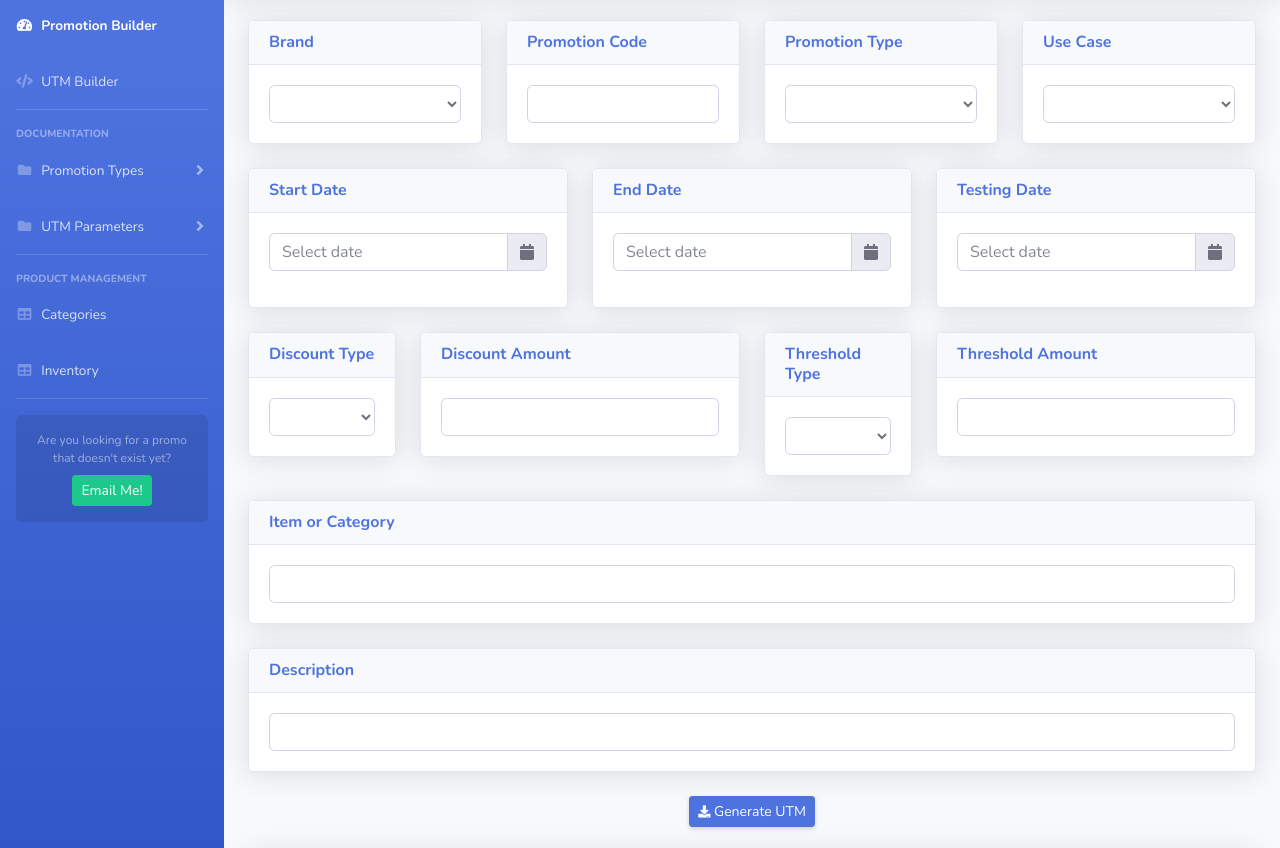
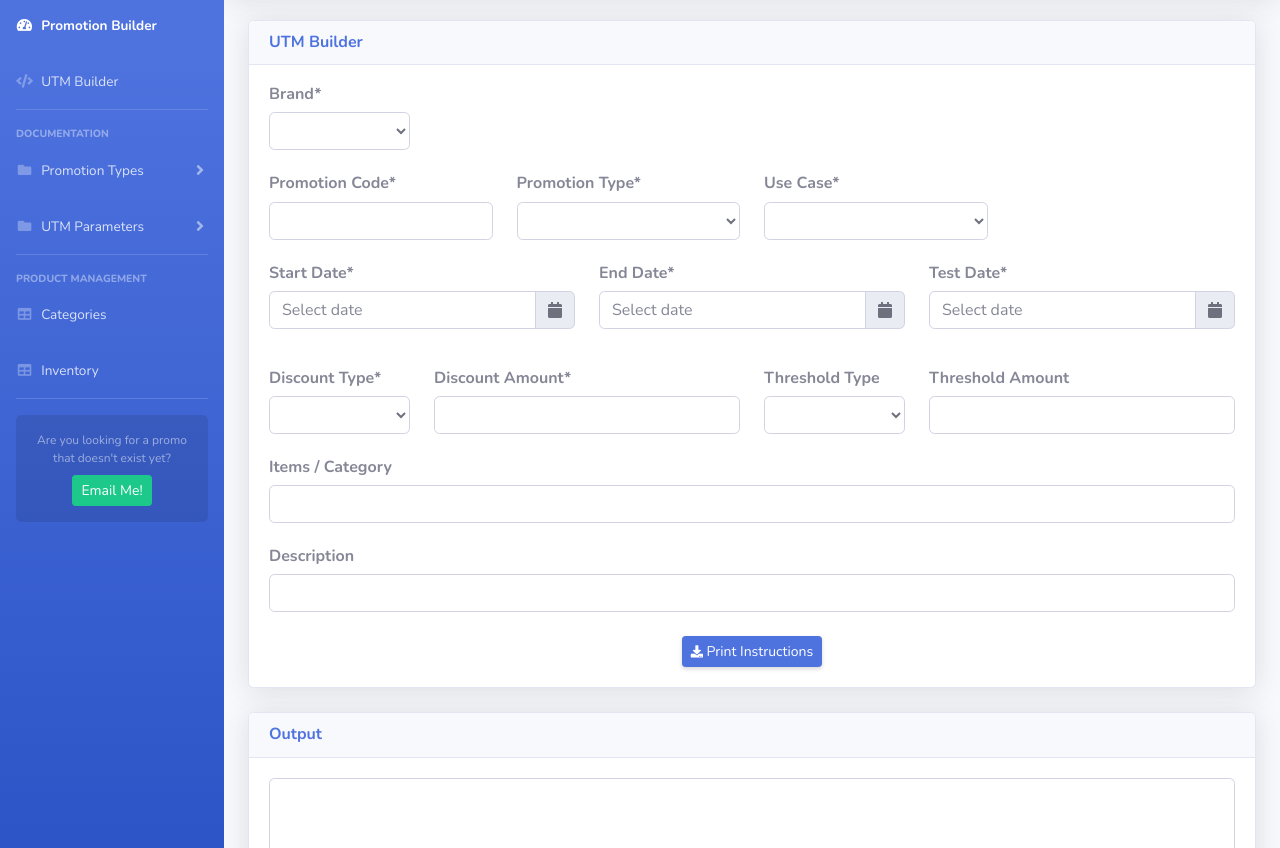
Before and after one commit to Premier-Needle-Arts/craftsmktg.com, a website built with Parcel: page index.html in a window 1280 px wide. Shown: the part 74-922 px from the top of the page. Built offline with nearby package versions, Linux system fonts and the light colour scheme.

Commit message:
update main

```diff
--- a/index.html
+++ b/index.html
@@ -190,19 +190,27 @@
                 <!-- Begin Page Content -->
                 <div class="container-fluid">
 
+                    <!-- ROW 1 -->
+                    <div class="row justify-content-center">
 
-                    <!-- ROW 1 -->
-                    <div class="row">
+                        <div class="col-xl-12 col-md-6">
 
-                        <!-- ROW 1, COLUMN 1 -->
-                        <div class="col-xl-3 col-md-6">
+                            <div class="card shadow mb-4">
+
+                                <div class="card-header">
+                                    <h6 class="m-0 font-weight-bold text-primary">UTM Builder</h6>
+                                </div>
+
+                                <div class="card-body">
+
+                                    <!-- ROW 0 START-->
+                                    <div class="row mb-4">
 
                                         <!-- QUESTION 1: BRAND -->
-                            <div class="card shadow mb-4">
-                                <div class="card-header">
-                                    <h6 class="m-0 font-weight-bold text-primary">Brand</h6>
+                                        <div class="col-xl-2 col-md-6">
+                                            <div class="mb-2">
+                                                <h6 class="m-0"><b>Brand*</b></h6>
                                             </div>
-                                <div class="card-body">
                                             <div class="dropdown">
                                                 <select class="form-control" id="brand-input">
                                                     <option value="" disabled selected hidden></option>
@@ -213,36 +221,27 @@
                                                   </select>
                                             </div>
                                         </div>
-                            </div>
 
                                     </div>
 
-                        <!-- ROW 1, COLUMN 2 -->
-                        <div class="col-xl-3 col-md-6 ">
+                                    <!-- ROW 1 START -->
+                                    <div class="row mb-4">
 
-                            <!-- Promo Code -->
-                            <div class="card shadow mb-4">
-                                <div class="card-header">
-                                    <h6 class="m-0 font-weight-bold text-primary">Promotion Code</h6>
+                                        <!-- QUESTION 2: PROMO -->
+                                        <div class="col-xl-3 col-md-6">
+                                            <div class="mb-2">
+                                                <h6 class="m-0"><b>Promotion Code*</b></h6>
                                             </div>
-                                <div class="card-body">
                                             <div class="input">
                                                 <input class="form-control" id="promo-input" type="text" value="" required>
                                             </div>
                                         </div>
+
+                                        <!-- QUESTION 3: PROMO TYPE -->
+                                        <div class="col-xl-3 col-md-6">
+                                            <div class="mb-2">
+                                                <h6 class="m-0"><b>Promotion Type*</b></h6>
                                             </div>
-
-                        </div>
-
-                        <!-- ROW 1, COLUMN 3 -->
-                        <div class="col-xl-3 col-md-6">
-
-                            <!-- PROMO TYPE -->
-                            <div class="card shadow mb-4">
-                                <div class="card-header ">
-                                    <h6 class="m-0 font-weight-bold text-primary">Promotion Type</h6>
-                                </div>
-                                <div class="card-body">
                                             <div class="dropdown">
                                                 <select class="form-control" id="promo-type-input">
                                                     <option value="" disabled selected hidden></option>
@@ -258,19 +257,12 @@
                                                   </select>
                                             </div>
                                         </div>
+
+                                        <!-- QUESTION 4: USE CASE -->
+                                        <div class="col-xl-3 col-md-6">
+                                            <div class="mb-2">
+                                                <h6 class="m-0"><b>Use Case*</b></h6>
                                             </div>
-
-                        </div>
-
-                        <!-- ROW 1, COLUMN 4 -->
-                        <div class="col-xl-3 col-md-6">
-
-                            <!-- Threshold Type -->
-                            <div class="card shadow mb-4">
-                                <div class="card-header ">
-                                    <h6 class="m-0 font-weight-bold text-primary">Use Case</h6>
-                                </div>
-                                <div class="card-body">
                                             <div class="dropdown">
                                                 <select class="form-control" id="use-case-input">
                                                     <option value="" disabled selected hidden></option>
@@ -279,24 +271,18 @@
                                                   </select>
                                             </div>
                                         </div>
-                            </div>
-                        </div>
 
                                     </div>
                                     <!-- ROW 1 END -->
 
-                    <!-- ROW 2 -->
-                    <div class="row">
+                                    <!-- ROW 2 START-->
+                                    <div class = "row mb-4">
 
-                        <!-- ROW 2, COLUMN 1 -->
+                                        <!-- QUESTION 1: START DATE -->
                                         <div class="col-xl-4 col-md-6">
-
-                            <!-- Start Date -->
-                            <div class="card shadow mb-4">
-                                <div class="card-header ">
-                                    <h6 class="m-0 font-weight-bold text-primary">Start Date</h6>
+                                            <div class="mb-2">
+                                                <h6 class="m-0"><b>Start Date*</b></h6>
                                             </div>
-                                <div class="card-body">
                                             <div class="form-group">
                                                 <div class="datepicker date input-group">
                                                     <input type="text" class="form-control" id="datepicker1" placeholder="Select date">
@@ -306,19 +292,12 @@
                                                 </div>
                                             </div>
                                         </div>
+
+                                        <!-- QUESTION 2: END DATE -->
+                                        <div class="col-xl-4 col-md-6">
+                                            <div class="mb-2">
+                                                <h6 class="m-0"><b>End Date*</b></h6>
                                             </div>
-
-                        </div>
-
-                        <!-- ROW 2, COLUMN 2 -->
-                        <div class="col-xl-4 col-md-6 ">
-
-                            <!-- End Date -->
-                            <div class="card shadow mb-4">
-                                <div class="card-header ">
-                                    <h6 class="m-0 font-weight-bold text-primary">End Date</h6>
-                                </div>
-                                <div class="card-body">
                                             <div class="form-group">
                                                 <div class="datepicker date input-group">
                                                     <input type="text" class="form-control" id="datepicker2" placeholder="Select date">
@@ -328,20 +307,12 @@
                                                 </div>
                                             </div>
                                         </div>
+
+                                        <!-- QUESTION 3: TEST DATE -->
+                                        <div class="col-xl-4 col-md-6">
+                                            <div class="mb-2">
+                                                <h6 class="m-0"><b>Test Date*</b></h6>
                                             </div>
-
-                        </div>
-
-                        <!-- ROW 2, COLUMN 3 -->
-                        <div class="col-xl-4 col-md-6 ">
-
-                            <!-- Testing Date -->
-                            <div class="card shadow mb-4">
-                                <div class="card-header ">
-                                    <h6 class="m-0 font-weight-bold text-primary">Testing Date</h6>
-                                </div>
-                                <div class="card-body">
-
                                             <div class="form-group">
                                                 <div class="datepicker date input-group">
                                                     <input type="text" class="form-control" id="datepicker3" placeholder="Select date">
@@ -350,26 +321,19 @@
                                                     </div>
                                                 </div>
                                             </div>
-
-                                </div>
-                            </div>
                                         </div>
 
                                     </div>
                                     <!-- ROW 2 END-->
 
-                    <!-- ROW 3 -->
-                    <div class="row">
+                                    <!-- ROW 3 START -->
+                                    <div class = "row mb-4">
 
-                        <!-- ROW 3, COLUMN 1 -->
-                        <div class="col-xl-2 col-md-6 ">
-
-                            <!-- Discount Type -->
-                            <div class="card shadow mb-4">
-                                <div class="card-header ">
-                                    <h6 class="m-0 font-weight-bold text-primary">Discount Type</h6>
+                                        <!-- QUESTION 1: DISCOUNT TYPE -->
+                                        <div class="col-xl-2 col-md-6">
+                                            <div class="mb-2">
+                                                <h6 class="m-0"><b>Discount Type*</b></h6>
                                             </div>
-                                <div class="card-body">
                                             <div class="dropdown">
                                                 <select class="form-control" id="discount-type-input">
                                                     <option value="" disabled selected hidden></option>
@@ -378,36 +342,22 @@
                                                   </select>
                                             </div>
                                         </div>
+
+                                        <!-- QUESTION 2: DISCOUNT AMOUNT -->
+                                        <div class="col-xl-4 col-md-6">
+                                            <div class="mb-2">
+                                                <h6 class="m-0"><b>Discount Amount*</b></h6>
                                             </div>
-
-                        </div>
-
-                        <!-- ROW 3, COLUMN 2 -->
-                        <div class="col-xl-4 col-md-6">
-
-                            <!-- Discount Amount -->
-                            <div class="card shadow mb-4">
-                                <div class="card-header ">
-                                    <h6 class="m-0 font-weight-bold text-primary">Discount Amount</h6>
-                                </div>
-                                <div class="card-body">
                                             <div class="input">
                                                 <input class="form-control" id="discount-input" type="text" value="" required>
                                             </div>
                                         </div>
+
+                                        <!-- QUESTION 3: THRESHOLD TYPE -->
+                                        <div class="col-xl-2 col-md-6">
+                                            <div class="mb-2">
+                                                <h6 class="m-0"><b>Threshold Type</b></h6>
                                             </div>
-
-                        </div>
-
-                        <!-- ROW 3, COLUMN 3 -->
-                        <div class="col-xl-2 col-md-6">
-
-                            <!-- Threshold Type -->
-                            <div class="card shadow mb-4">
-                                <div class="card-header ">
-                                    <h6 class="m-0 font-weight-bold text-primary">Threshold Type</h6>
-                                </div>
-                                <div class="card-body">
                                             <div class="dropdown">
                                                 <select class="form-control" id="threshold-type-input">
                                                     <option value="" disabled selected hidden></option>
@@ -416,104 +366,113 @@
                                                   </select>
                                             </div>
                                         </div>
+
+                                        <!-- QUESTION 4: THRESHOLD AMOUNT -->
+                                        <div class="col-xl-4 col-md-6">
+                                            <div class="mb-2">
+                                                <h6 class="m-0"><b>Threshold Amount</b></h6>
                                             </div>
-                        </div>
-
-                        <!-- ROW 3, COLUMN 4 -->
-                        <div class="col-xl-4 col-md-6">
-
-                            <!-- Threshold Amount -->
-                            <div class="card shadow mb-4">
-                                <div class="card-header ">
-                                    <h6 class="m-0 font-weight-bold text-primary">Threshold Amount</h6>
-                                </div>
-                                <div class="card-body">
+                                            <div class="input">
                                                 <input class="form-control" id="threshold-input" type="text" value="" required>
-                                </div>
                                             </div>
                                         </div>
 
                                     </div>
-                    <!-- ROW 3 END-->
+                                    <!-- ROW 4 END-->
 
+                                    <!-- ROW 5 START-->
+                                    <div class = "row mb-4">
 
-                    <!-- ROW 4 -->
-                    <div class="row">
-
-                        <!-- ROW 4, COLUMN 1 -->
-                        <div class="col-xl-12 col-md-6 ">
-
-                            <!-- Category -->
-                            <div class="card shadow mb-4">
-                                <div class="card-header ">
-                                    <h6 class="m-0 font-weight-bold text-primary">Item or Category</h6>
+                                        <!-- QUESTION 1: ITEMS / CATEGORY-->
+                                        <div class="col-xl-12 col-md-6">
+                                            <div class="mb-2">
+                                                <h6 class="m-0"><b>Items / Category</b></h6>
                                             </div>
-                                <div class="card-body">
                                             <div class="input">
                                                 <input class="form-control" id="item-input" type="text" value="" required>
                                             </div>
+                                        </div>
+
+                                    </div>
+                                    <!-- ROW 5 END-->
+
+                                    <!-- ROW 6 START-->
+                                    <div class = "row mb-4">
+
+                                        <!-- QUESTION 1: ITEMS / CATEGORY-->
+                                        <div class="col-xl-12 col-md-6">
+                                            <div class="mb-2">
+                                                <h6 class="m-0"><b>Description</b></h6>
+                                            </div>
+                                            <div class="input">
+                                                <input class="form-control" id="description-input" type="text" value="" required>
+                                            </div>
+                                        </div>
+
+                                    </div>
+                                    <!-- ROW 6 END-->
+
+                                    <!-- ROW 7 START -->
+                                    <div class="d-sm-flex align-items-center justify-content-center">
+                                        <button class = "d-none d-sm-inline-block btn btn-sm btn-primary shadow-sm" onclick="myFunction()" type = "button">
+                                        <i class="fas fa-download fa-sm text-white-80"></i>
+                                        Print Instructions
+                                        </button>
+                                    </div>
+                                    <!-- ROW 7 END-->
+
+                                </div>
+
+                            </div>
+
+                        </div>
+
+                    </div>
+                    <!-- ROW 1 END-->
+
+
+                    <!-- ROW 2 START -->
+                    <div class="row justify-content-center">
+
+                        <div class="col-xl-12 col-md-6">
+
+                            <div class="card shadow mb-4">
+
+                                <div class="card-header">
+                                    <h6 class="m-0 font-weight-bold text-primary">Output</h6>
+                                </div>
+
+                                <div class="card-body">
+
+                                    <!-- ROW 0 START-->
+                                    <div class="row">
+
+                                        <!-- QUESTION 1: BRAND -->
+                                        <div class="col-xl-12 col-md-6">
+                                            <div class="form-group">
+                                                <textarea class="form-control" id="output" rows="7"></textarea>
                                               </div>
                                         </div>
 
                                     </div>
 
+                                    <!-- ROW 1 START -->
+                                    <div class="d-sm-flex align-items-center justify-content-center">
+                                        <button class = "d-none d-sm-inline-block btn btn-sm btn-primary shadow-sm" onclick="copyText()" type = "button">
+                                        <i class="fas fa-copy fa-sm text-white-80"></i>
+                                            Copy Contents
+                                        </button>
                                     </div>
-                    <!-- ROW 4 END-->
+                                    <!-- ROW 1 END-->
 
-                    <!-- ROW 5 -->
-                    <div class="row">
-
-                        <!-- ROW 5, COLUMN 1 -->
-                        <div class="col-xl-12 col-md-6 ">
-
-                            <!-- Category -->
-                            <div class="card shadow mb-4">
-                                <div class="card-header ">
-                                    <h6 class="m-0 font-weight-bold text-primary">Description</h6>
-                                </div>
-                                <div class="card-body">
-                                    <div class="input">
-                                        <input class="form-control" id="description-input" type="text" value="" required>
-                                    </div>
-                                </div>
                                 </div>
 
                             </div>
 
                         </div>
-                    <!-- ROW 5 END-->
-
-                    <!-- ROW 6 -->
-                    <div class="d-sm-flex align-items-center justify-content-center mb-4">
-                        <button class = "d-none d-sm-inline-block btn btn-sm btn-primary shadow-sm" onclick="myFunction()" type = "button">
-                            <i class="fas fa-download fa-sm text-white-80"></i>
-                            Generate UTM
-                        </button>
-                    </div>
-                    <!-- ROW 6 END-->
-
-                    <!-- ROW 7 -->
-                    <div class="row">
-
-                        <!-- ROW 7, COLUMN 1 -->
-                        <div class="col-xl-12 col-md-6 ">
-
-                            <!-- Category -->
-                            <div class="card shadow mb-4">
-                                <div class="card-header ">
-                                    <h6 class="m-0 font-weight-bold text-primary">Output</h6>
-                                </div>
-                                <div class="card-body">
-                                    <div class="form-group">
-                                        <textarea class="form-control" id="output" rows="7"></textarea>
-                                      </div>
-                                </div>
-                            </div>
 
                     </div>
-
-                    </div>
-                    <!-- ROW 7 END-->
+                    <!-- END ROW 2-->
 
                 </div>
                 <!-- /.container-fluid -->
```
Also changed, not shown: utm.html (+2 -1 lines). Lines whose indentation alone changed are shown as unchanged.
